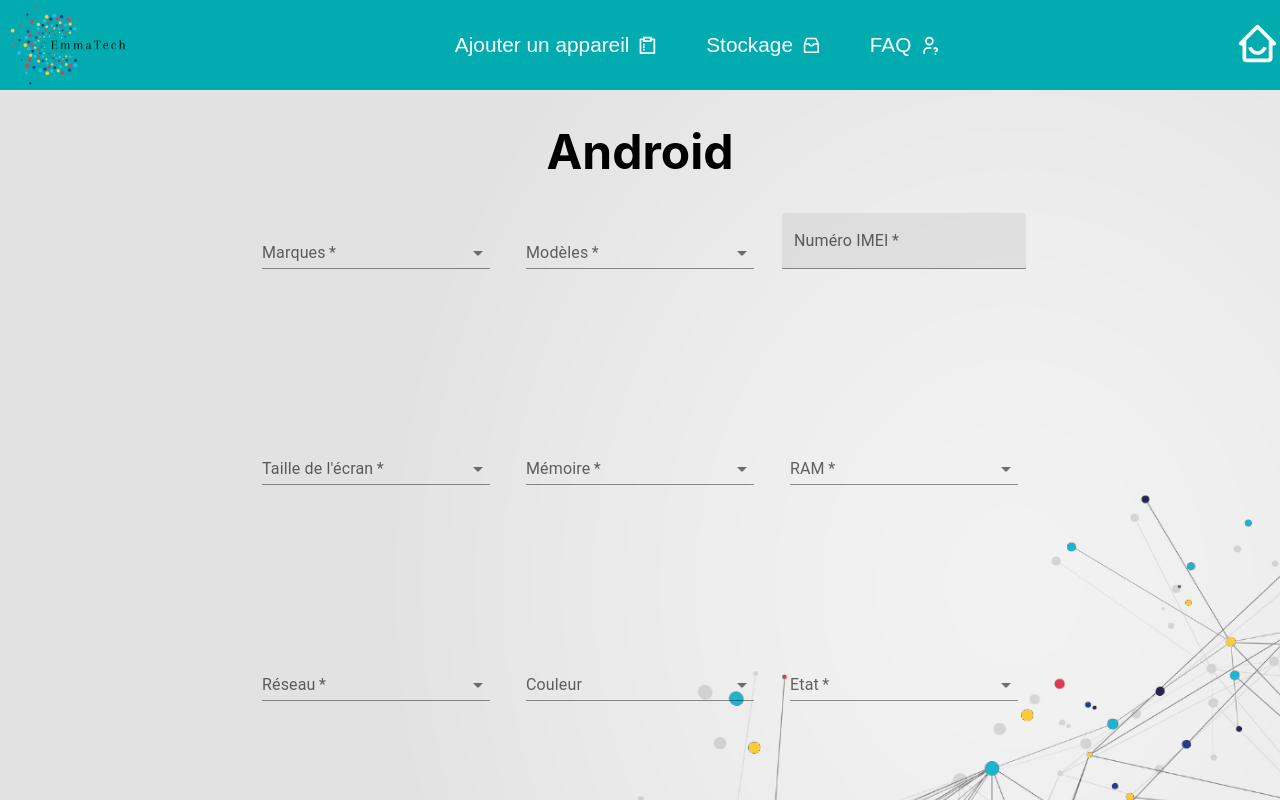
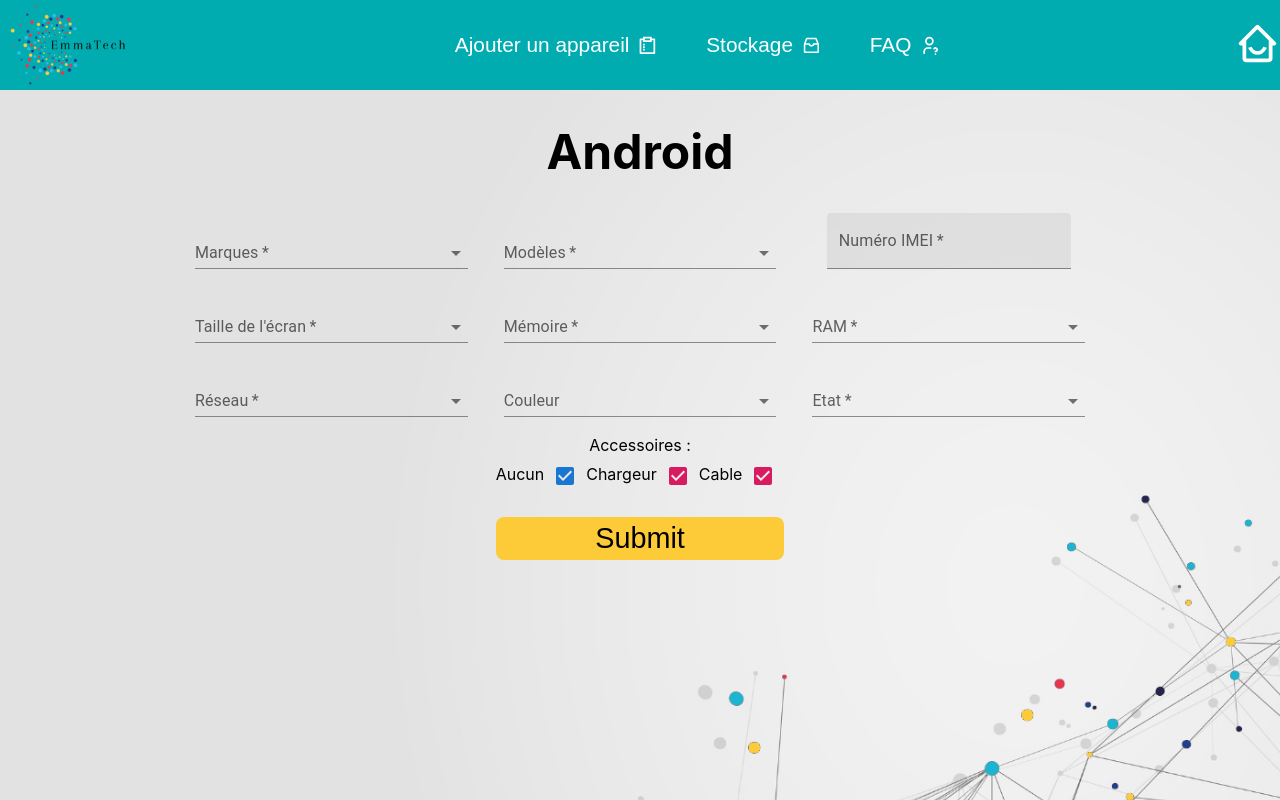
Before and after one commit to Elodie0530/EmmaTech, a React (Vite) app in the folder frontend/: page /android in a window 1280 px wide. Shown: the top 800 px of the page. Built offline with nearby package versions, Linux system fonts and the light colour scheme.

Commit message:
Just a few worries after a merge

```diff
--- a/frontend/src/App.css
+++ b/frontend/src/App.css
@@ -19,24 +19,3 @@ li {
 section {
   height: 100vh;
 }
-
-/* Formulaire android  */
-
-input {
-  display: flex;
-  align-items: center;
-  justify-content: center;
-  margin: 0 auto;
-}
-
-label {
-  display: flex;
-  align-items: center;
-  justify-content: center;
-  margin: 0 auto;
-}
-
-select {
-  margin-bottom: 10px;
-  margin-top: 10px;
-}
--- a/frontend/src/styles/Survey.module.scss
+++ b/frontend/src/styles/Survey.module.scss
@@ -44,7 +44,7 @@
 .formulaire {
   display: grid;
   grid-template-columns: repeat(3, 1fr);
-  grid-template-rows: repeat(7, 1fr);
+  grid-template-rows: repeat(3, 1fr);
   grid-column-gap: 20px;
   grid-row-gap: 10px;
 }
@@ -79,7 +79,7 @@
 }
 .cat10 {
   text-align: center;
-  grid-area: 4 / 2 / 5 / 3;
+  grid-area: 4 / 2 / 4 / 3;
 }
 .cat11 {
   height: 2.7rem;
```
